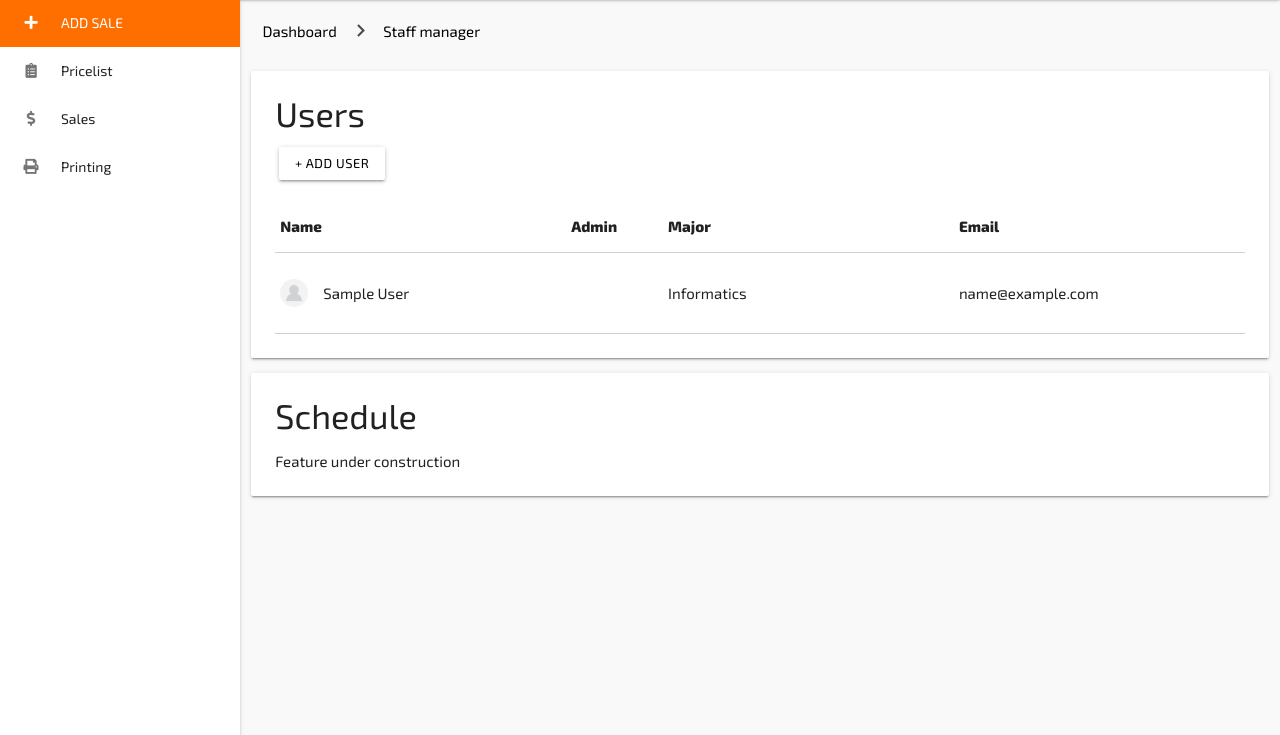
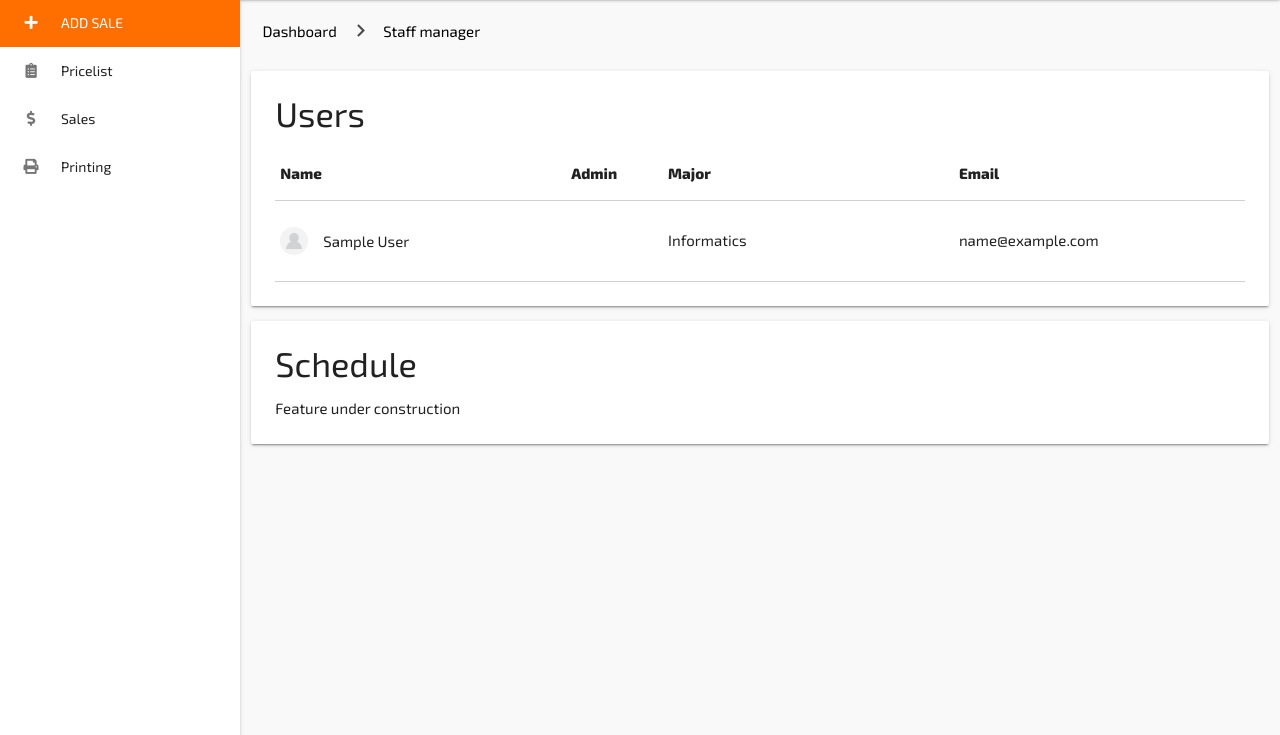
Before and after one commit to iratusbison/stall1, a Django app: template usermanager/templates/user_list.html in a window 1280 px wide. Shown: the part 65-800 px from the top of the page. Run offline with Django 4.2, Linux system fonts and the light colour scheme; tables that the repository leaves empty hold one stand-in row (values such as "Sample post"); the template is opened without the code that fills it: values that come from a table or form of the project are taken from there, most other values are stand-ins (such as "Sample title", 1, 10 or a date in 2020); some libraries are stand-ins or nearby versions; some web fonts are replaced.

Commit message:
updated 15.09.23/   15.27

```diff
--- a/baseapp/decorators.py
+++ b/baseapp/decorators.py
@@ -27,7 +27,7 @@ def admin_required(function=None):
         return decorator
     else:
         return decorator(function)
-    '''
+'''
 from functools import wraps
 from django.http import HttpResponseNotFound, HttpResponseForbidden, Http404
 from baseapp.models import TSUser
--- a/baseapp/templates/core/dashboard.html
+++ b/baseapp/templates/core/dashboard.html
@@ -165,6 +165,9 @@ table.clean tr {
     <!-- //////////////////////////////////////////////////////////////////////////// -->
     <!-- START CONTENT -->
     {% block dashboard_content %}
+
+
+
     <section id="content">
       <!--start container-->
       <div class="container">
--- a/itemmanager/templates/item_detail.html
+++ b/itemmanager/templates/item_detail.html
@@ -34,7 +34,7 @@
                                     <td>{{ item.item_stock }}</td>
                                 </tr>
                                 <tr>
-                                    <th>total revenue</th>
+                                    <th>total revenue remaining</th>
                                     <td>{{ revenue|floatformat:2 }}</td>
                                 </tr>
                                 <tr>
@@ -56,7 +56,7 @@
                                 <tr>
                                     <th>Last restock</th>
                                     {% if restock %}
-                                    <td>{{ restock.date_created }}</td>
+                                    <td>{{ restock}}</td>
                                     {% else %}
                                     <td>-</td>
                                     {% endif %}
--- a/itemmanager/templates/pricelist.html
+++ b/itemmanager/templates/pricelist.html
@@ -44,7 +44,7 @@
                         <tr onclick="location.href=`{% url 'item_detail' pk=item.pk %}`" style="cursor:pointer">
                             <td>{{ forloop.counter|add:min_item_index }}</td>
                             <td>{{ item.item_name }}</td>
-                            <td>{{ item.stock_quantity }}</td>
+                            <td>{{ item.item_stock }}</td>
                             <td>Rp {{ item.item_price|floatformat:0|intcomma }}</td>
                         </tr>
                     {% empty %}
--- a/usermanager/templates/user_list.html
+++ b/usermanager/templates/user_list.html
@@ -38,11 +38,7 @@
                         Users
                     </h4>
                 </div>
-                <div class="row">
-                    <a class="btn-small white waves-effect black-text" style="margin-left: 1rem" href="{% url 'user_new' %}">
-                        + Add user
-                    </a>
-                </div>
+
                 <table class="bordered highlight">
                     <tr>
                         <th>Name</th>
@@ -51,7 +47,7 @@
                         <th style="width: 30%">Email</th>
                     </tr>
                     {% for ts_user in ts_users %}
-                    <tr onclick="location.href=`{% url 'user_detail' pk=ts_user.id %}`" style="cursor:pointer">
+
                         <td>
                             <span class="waves-effect waves-block waves-light profile-button">
                                 <span class="avatar-status" style="display: flex; align-items: center;">
```
Also changed, not shown: db.sqlite3.
